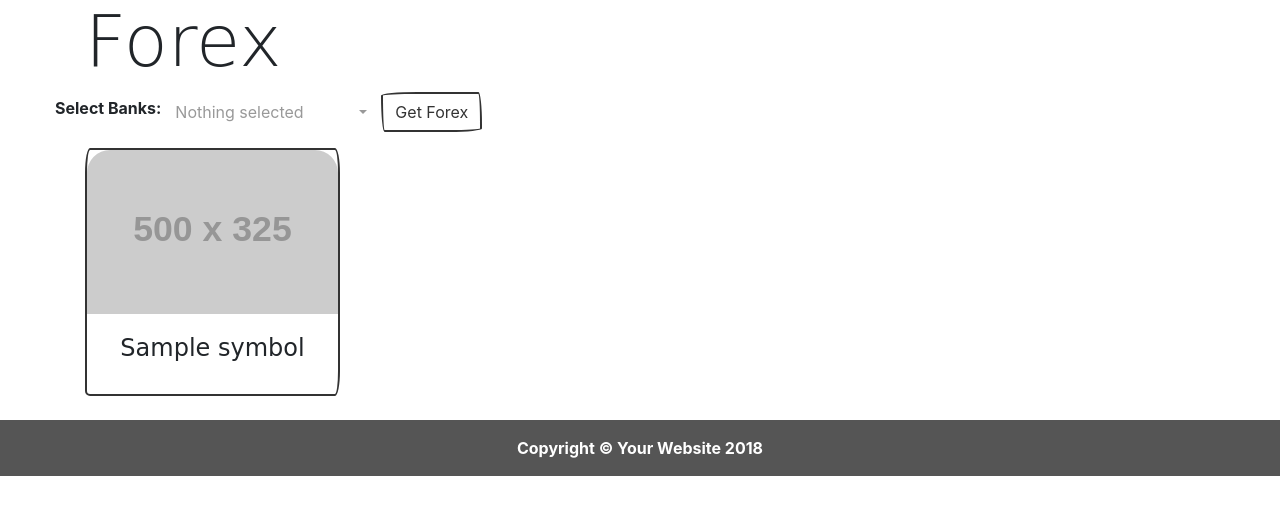
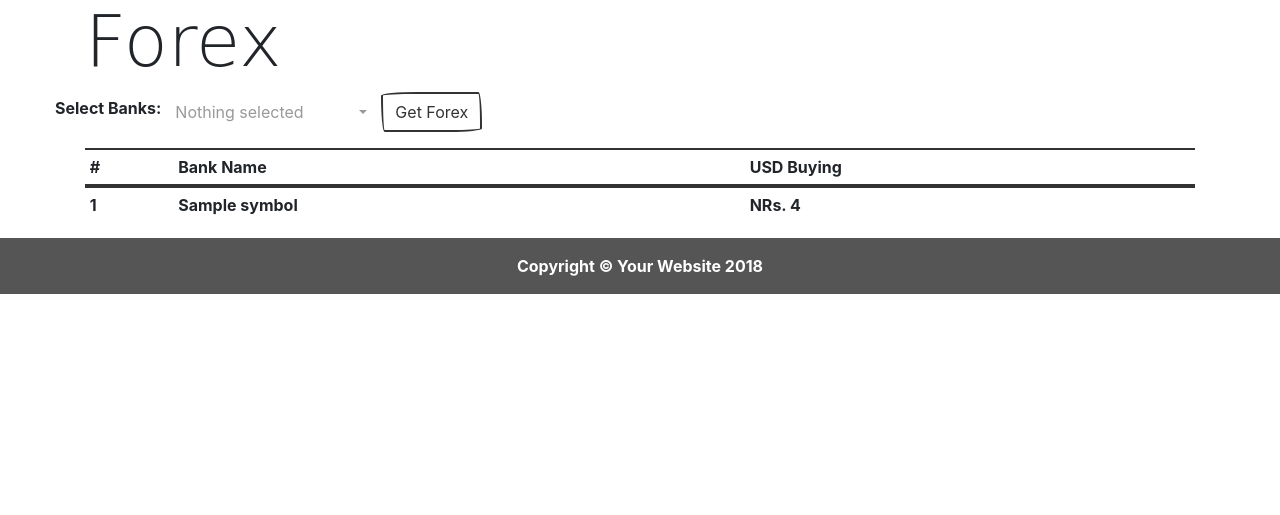
Before and after one commit to bimalghartimagar/nifty, a Flask app: template src/templates/forex-result.html in a window 1280 px wide. Shown: the part 58-573 px from the top of the page. Run offline with Flask 2, Linux system fonts and the light colour scheme; the template is opened without the code that fills it: most values are stand-ins (such as "Sample title", 1, 10 or a date in 2020); grey boxes labelled with a size stand in for pictures from a placeholder-image service; parts of the project's set-up code (start-up, migrations or seed data) failed here and were passed over; some libraries are stand-ins or nearby versions; some web fonts are replaced.

Commit message:
removed card and added table to display data

```diff
--- a/src/templates/forex-result.html
+++ b/src/templates/forex-result.html
@@ -20,22 +20,24 @@
         </form>
     </div>
 
-    <!-- Page Features -->
-    <div class="row text-center">
-        {% for rate in rates %}
-        <div class="col-lg-3 col-md-6 mb-4">
-            <div class="card">
-                <img class="card-img-top" src="https://placehold.it/500x325?text={{ 'NRs. %s' | format(rate['rate']) }}"
-                    alt="">
-                <div class="card-body">
-                    <h4 class="card-title">{{ rate['symbol'] }} </h4>
-                </div>
-            </div>
-        </div>
-        {% endfor %}
-    </div>
-    <!-- /.row -->
-
+    <table class="table table-sm">
+        <thead>
+            <tr>
+                <th scope="col">#</th>
+                <th scope="col">Bank Name</th>
+                <th scope="col">USD Buying</th>
+            </tr>
+        </thead>
+        <tbody>
+            {% for rate in rates %}
+            <tr>
+                <th scope="row">{{ loop.index }}</th>
+                <td>{{ rate['symbol'] }}</td>
+                <td>{{ 'NRs. %s' | format(rate['rate']) }}</td>
+            </tr>
+            {% endfor %}
+        </tbody>
+    </table>
 </div>
 <!-- /.container -->
 {% endblock %}
```
